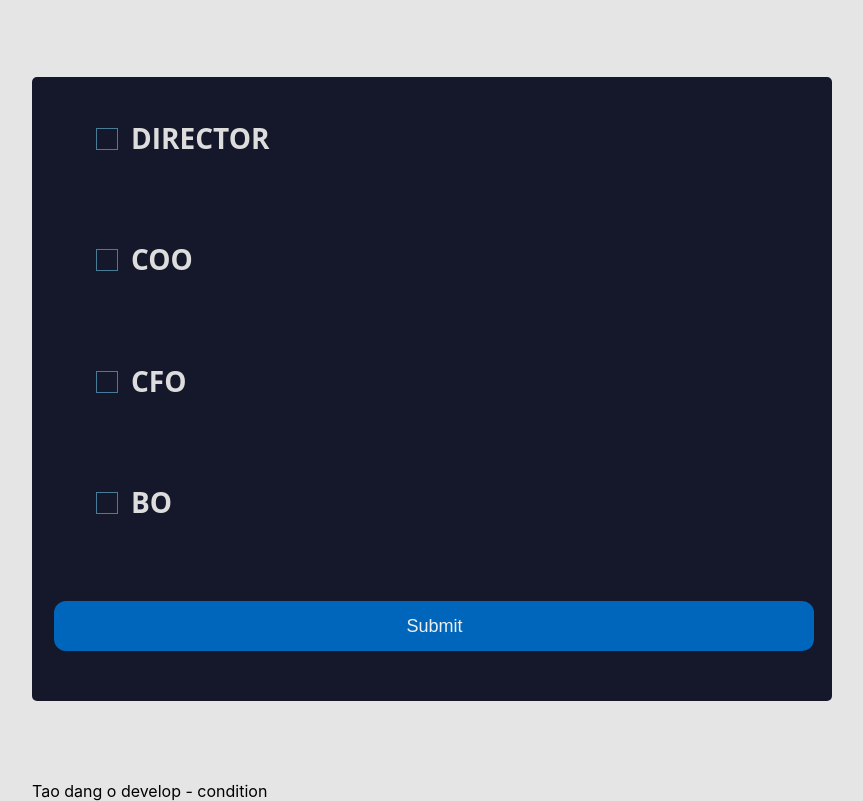
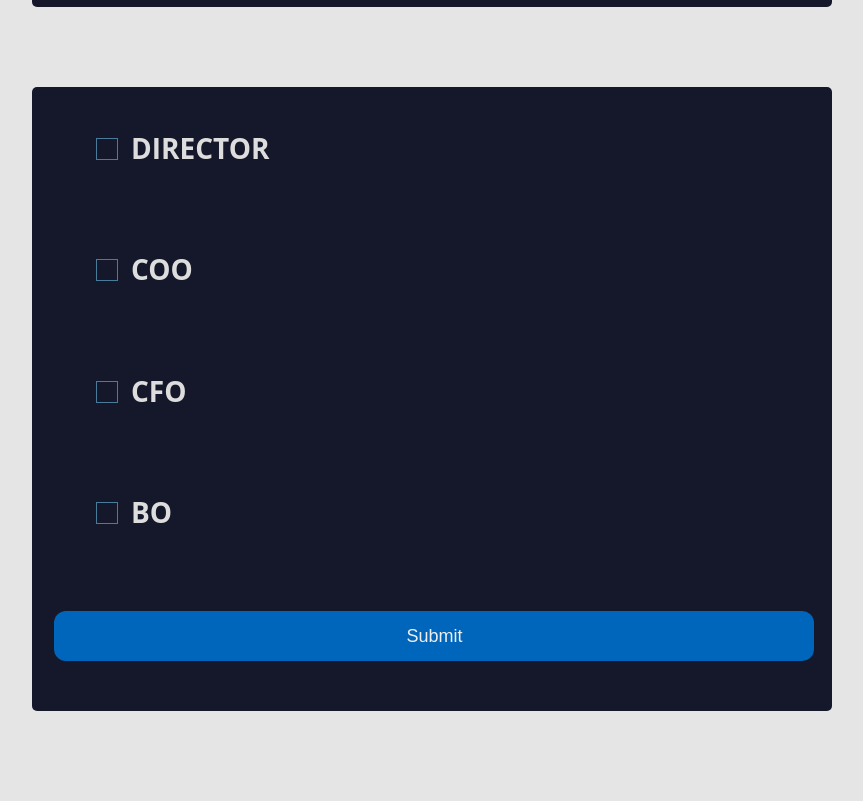
Before and after one commit to rzngnam1402/wf-designer, a React (Create React App) app: page / in a window 1280 px wide. Shown: the part 685-1486 px from the top of the page, without its empty margins (208-1071 px from the left). Built offline with nearby package versions, Linux system fonts and the light colour scheme.

Commit message:
fix bugs

```diff
--- a/src/App.js
+++ b/src/App.js
@@ -7,7 +7,6 @@ function App() {
     <>
       <ConditionForm />
       <Flow />
-      <div>Tao dang o develop - condition</div>
     </>
 
   )
```
